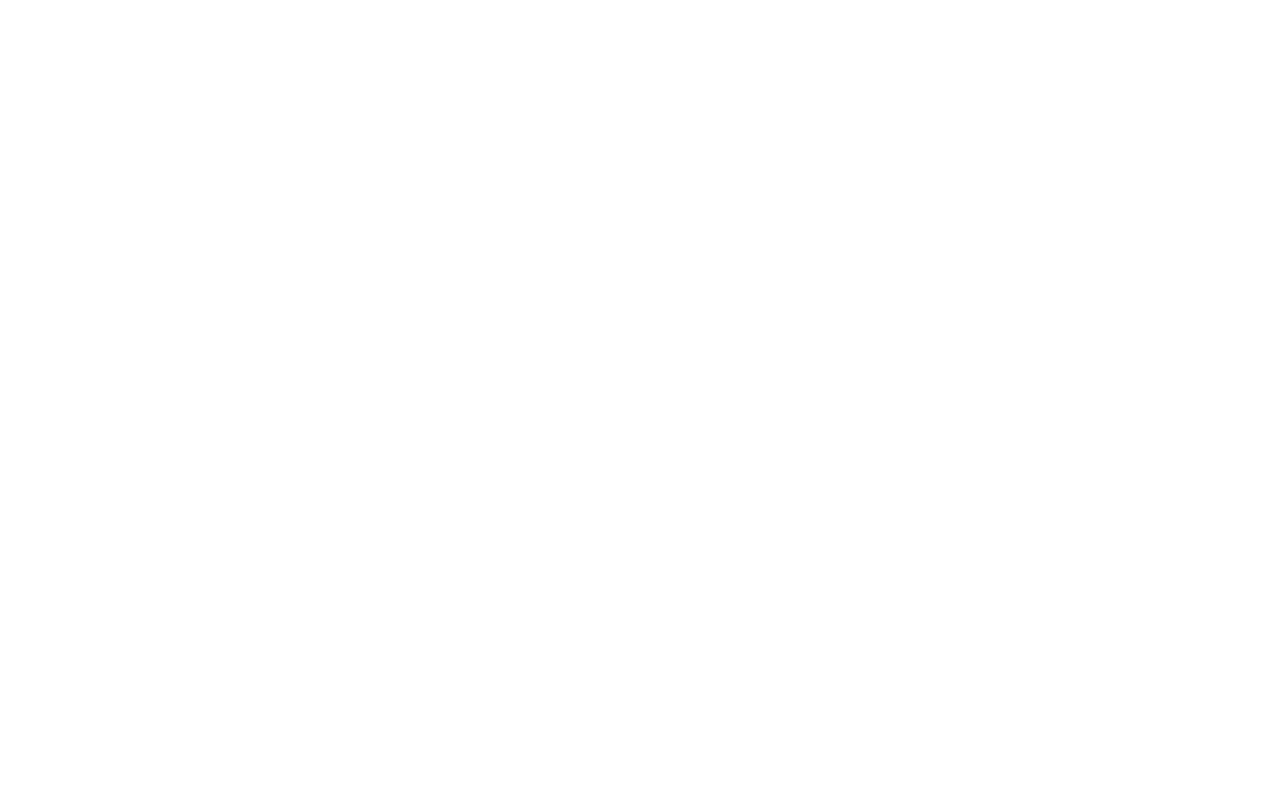
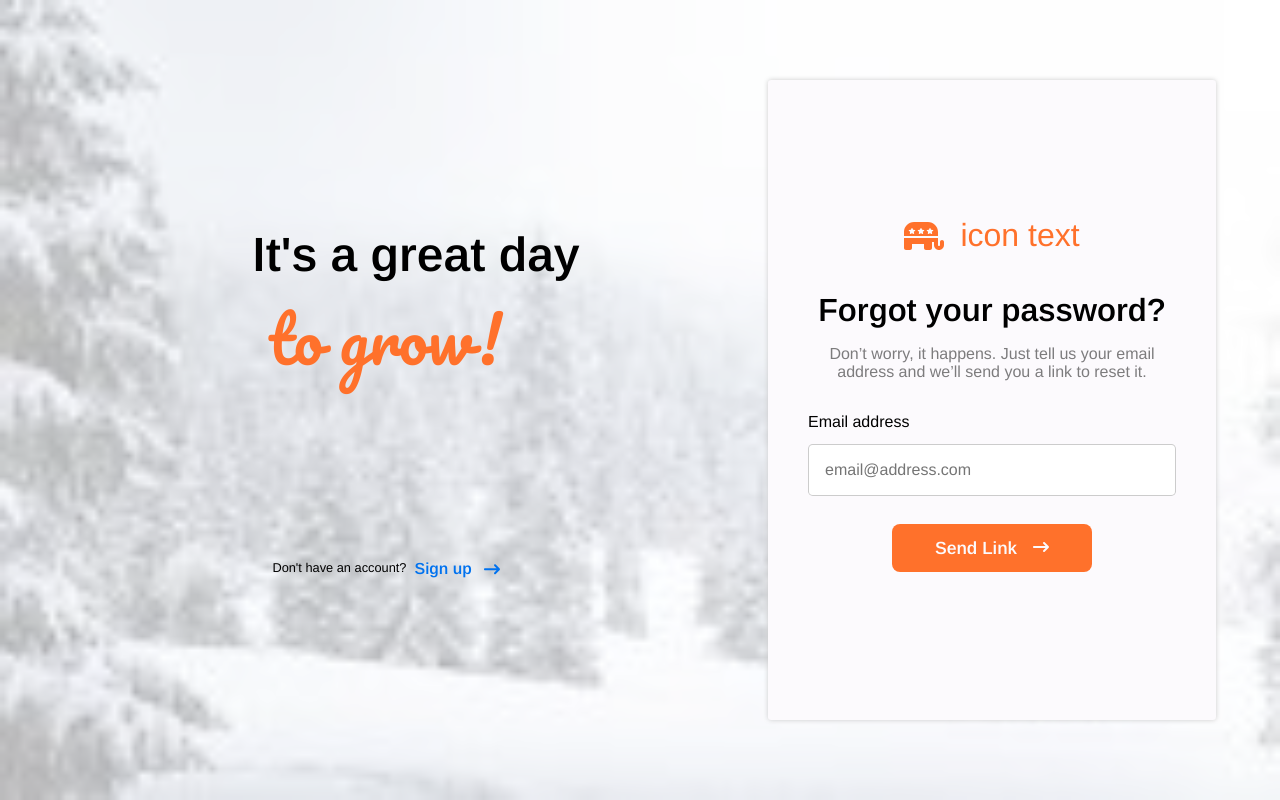
Before and after one commit to VBOHq/web_app_react_project, a React (Create React App) app: page /forgot_password in a window 1280 px wide. Before the commit this address had no page. Built offline with nearby package versions, Linux system fonts and the light colour scheme.

Commit message:
created the forgot password screen

```diff
--- a/src/App.css
+++ b/src/App.css
@@ -1,10 +1,13 @@
+@import url("https://fonts.googleapis.com/css2?family=Arimo:wght@400;500;600&family=Pacifico&display=swap");
+
 * {
   margin: 0%;
   padding: 0%;
   font-size: 1rem;
   box-sizing: border-box;
   text-rendering: optimizeSpeed;
-  image-rendering: optimizeQuality;
+  image-rendering: auto;
+  font-family: "Arimo", sans-serif;
 }
 
 :root {
--- a/src/App.js
+++ b/src/App.js
@@ -2,6 +2,9 @@ import React from "react";
 import { Route, BrowserRouter as Router, Routes } from "react-router-dom";
 import "./App.css";
 
+const ForgotPasswordDialog = React.lazy(() =>
+  import("./Components/ForgotPassword.Component/ForgotPasswordDialog")
+);
 const SampleView = React.lazy(() => import("./View/SampleView/SampleView.js"));
 const LandingView = React.lazy(() =>
   import("./View/LandingView/LandingView.js")
@@ -17,6 +20,7 @@ const App = () => {
           <Route path={"/"} element={<LandingView />} />
           <Route path={"/home"} element={<LandingView />} />
           <Route path={"/sample"} element={<SampleView />} />
+          <Route path={"/forgot_password"} element={<ForgotPasswordDialog />} />
         </Routes>
       </Router>
     </React.Suspense>
--- a/src/Common/CustomButton.jsx
+++ b/src/Common/CustomButton.jsx
@@ -1,12 +1,21 @@
 import React from "react";
 import { styled } from "styled-components";
 
-const CustomButton = ({ width, height, backgroundColor, color, text }) => {
+const CustomButton = ({
+  width,
+  height,
+  backgroundColor,
+  color,
+  text,
+  otherStyles,
+  otherProps,
+}) => {
   return (
     <Button
       style={{
         width: width ?? null,
         height: height ?? null,
+
         backgroundColor: backgroundColor
           ? backgroundColor
           : backgroundColor === "useDefault"
@@ -17,7 +26,9 @@ const CustomButton = ({ width, height, backgroundColor, color, text }) => {
           : color === "useDefault"
           ? "var(--cardColor)"
           : null,
+        ...otherStyles,
       }}
+      {...otherProps}
     >
       {text}
     </Button>
--- /dev/null
+++ b/src/Components/ForgotPassword.Component/ForgotPasswordDialog.jsx
@@ -0,0 +1,107 @@
+import React, { useRef } from "react";
+import { Container, FormWraper, Wrapper } from "./Styles/ForgotPasswordStyles";
+import { FontAwesomeIcon } from "@fortawesome/react-fontawesome";
+import bgImage from "./Assets/snowBg.png";
+import {
+  faLongArrowRight,
+  faRepublican,
+} from "@fortawesome/free-solid-svg-icons";
+import CustomButton from "../../Common/CustomButton";
+import { Link } from "react-router-dom";
+
+const ForgotPasswordDialog = () => {
+  const emailRef = useRef("");
+
+  return (
+    <Container>
+      <Wrapper style={{ backgroundImage: `url(${bgImage})` }}>
+        <aside className="ct_wp_aside">
+          <header className="ct_wp_asd_header">
+            <h1>
+              it's a great day <br />
+            </h1>
+            <span>to grow!</span>
+          </header>
+
+          <nav className="ct_wp_asd_signup">
+            <p>
+              <small>Don't have an account? </small>
+              <Link to={"/signup"} className="ct_wp_asd_sgnup_link">
+                Sign up
+                <FontAwesomeIcon
+                  icon={faLongArrowRight}
+                  color="var(--secondaryColor)"
+                  className="ct_wp_asd_sgnup_icon"
+                />
+              </Link>
+            </p>
+          </nav>
+        </aside>
+
+        <FormWraper>
+          <div className="fw_icon_wrap">
+            <FontAwesomeIcon icon={faRepublican} className="fw_icon" />
+            <small>icon text</small>
+          </div>
+
+          <header className="fw_wp_header">
+            <h1>forgot your password?</h1>
+            <p>
+              Don’t worry, it happens. Just tell us your email address and we’ll
+              send you a link to reset it.
+            </p>
+          </header>
+          <form className="fw_wp_form">
+            <label htmlFor="emal">Email address</label>
+            <input
+              type="email"
+              placeholder="email@address.com"
+              name="email"
+              id="email"
+              value={emailRef.current}
+              onChange={(e) => (emailRef.current = e.target.value)}
+            />
+
+            <div className="fw_wp_btn_wrap">
+              <CustomButton
+                otherProps={{
+                  onClick: (e) => {
+                    e.preventDefault();
+                    console.log("true", true);
+                  },
+                  className: "fw_wp_btn_wp_btn",
+                }}
+                text={
+                  <small>
+                    Send link
+                    <span>
+                      <FontAwesomeIcon
+                        icon={faLongArrowRight}
+                        className="btn_icon"
+                      />
+                    </span>
+                  </small>
+                }
+              />
+            </div>
+          </form>
+          <nav className="ct_wp_asd_signup">
+            <p>
+              <small>Don't have an account? </small>
+              <Link to={"/signup"} className="ct_wp_asd_sgnup_link">
+                Sign up
+                <FontAwesomeIcon
+                  icon={faLongArrowRight}
+                  color="var(--secondaryColor)"
+                  className="ct_wp_asd_sgnup_icon"
+                />
+              </Link>
+            </p>
+          </nav>
+        </FormWraper>
+      </Wrapper>
+    </Container>
+  );
+};
+
+export default ForgotPasswordDialog;
--- /dev/null
+++ b/src/Components/ForgotPassword.Component/Styles/ForgotPasswordStyles.js
@@ -0,0 +1,209 @@
+import styled from "styled-components";
+
+export const Container = styled.div`
+  width: var(--fullWidth);
+  min-height: 100vh;
+  display: flex;
+  justify-content: center;
+  align-items: center;
+`;
+
+export const Wrapper = styled.div`
+  width: 100%;
+  min-height: 100vh;
+  display: flex;
+  justify-content: center;
+  align-items: center;
+  background-repeat: no-repeat;
+  background-size: cover;
+  background-position: center 100%;
+  background-color: rgba(255, 255, 255, 0.7);
+  background-blend-mode: overlay;
+  @media only screen and (max-width: 637px) {
+    flex-wrap: wrap;
+  }
+
+  .ct_wp_aside {
+    width: 55%;
+    min-height: 80vh;
+    display: flex;
+    flex-flow: column;
+    justify-content: space-evenly;
+    align-items: center;
+    @media only screen and (max-width: 637px) {
+      flex: 1;
+      display: none;
+    }
+
+    .ct_wp_asd_header {
+      h1 {
+        font-size: 3rem;
+        text-align: center;
+        &::first-letter {
+          text-transform: uppercase;
+        }
+      }
+
+      span {
+        color: var(--primaryColor);
+        font-size: 4rem;
+        margin-left: 1rem;
+        font-family: "Pacifico", cursive;
+      }
+    }
+    .ct_wp_asd_signup {
+      width: 40%;
+      min-width: 300px;
+      padding: 0.4rem;
+      display: flex;
+      align-items: center;
+      transform: translateY(40%);
+
+      p {
+        display: flex;
+        gap: 0.5em;
+        width: max-content;
+        small {
+          font-size: 0.8rem;
+          /* opacity: 0.5; */
+        }
+        .ct_wp_asd_sgnup_link {
+          display: flex;
+          align-items: center;
+          width: max-content;
+          gap: 0.8rem;
+          text-decoration: none;
+          color: var(--secondaryColor);
+          font-weight: bold;
+          opacity: 1;
+        }
+      }
+    }
+  }
+`;
+export const FormWraper = styled.div`
+  width: 35%;
+  min-width: 300px;
+  min-height: 80vh;
+  display: flex;
+  flex-flow: column;
+  justify-content: center;
+  background-color: var(--cardColor);
+  border-radius: 0.2rem;
+  padding: 0rem 2.5rem;
+  box-shadow: 0px 0px 5px #ccc;
+  @media only screen and (max-width: 637px) {
+    flex: 1;
+  }
+
+  .fw_icon_wrap {
+    height: 3em;
+    display: flex;
+    justify-content: center;
+    align-items: center;
+    margin-bottom: 2rem;
+    gap: 1rem;
+    .fw_icon {
+      font-size: 2rem;
+      color: var(--primaryColor);
+    }
+
+    small {
+      font-size: 2rem;
+      color: var(--primaryColor);
+    }
+  }
+
+  .fw_wp_header {
+    text-align: center;
+    margin-bottom: 2rem;
+    h1 {
+      font-size: 2rem;
+      margin-bottom: 1rem;
+      &::first-letter {
+        text-transform: uppercase;
+      }
+    }
+
+    p {
+      opacity: 0.5;
+    }
+  }
+
+  .fw_wp_form {
+    display: flex;
+    flex-flow: column;
+    align-items: center;
+    gap: 0.8rem;
+    label {
+      width: 100%;
+    }
+    input {
+      width: 100%;
+      padding: 1rem;
+      border: none;
+      outline: none;
+      border-radius: 0.3rem;
+      border: 1px solid rgba(0, 0, 0, 0.2);
+    }
+
+    .fw_wp_btn_wrap {
+      margin: 1rem 0rem;
+      .fw_wp_btn_wp_btn {
+        background-color: var(--primaryColor);
+        color: var(--cardColor);
+        height: 3em;
+        width: 200px;
+        small {
+          display: flex;
+          align-items: center;
+          justify-content: center;
+          font-weight: bold;
+          font-size: 1.1rem;
+          text-transform: capitalize;
+          &::first-letter {
+            /* text-transform: uppercase !important; */
+          }
+          span {
+            margin-left: 1rem;
+          }
+        }
+      }
+    }
+  }
+  .ct_wp_asd_signup {
+    width: 40%;
+    min-width: 300px;
+    padding: 0.4rem;
+    display: flex;
+    align-items: center;
+    justify-content: center;
+    text-align: center;
+    transform: translateY(40%);
+    display: none;
+    @media only screen and (max-width: 637px) {
+      width: 100%;
+      display: flex;
+    }
+
+    p {
+      display: flex;
+      gap: 0.5em;
+      width: max-content;
+      small {
+        font-size: 0.8rem;
+        opacity: 0.5;
+      }
+      .ct_wp_asd_sgnup_link {
+        display: flex;
+        align-items: center;
+        width: max-content;
+        gap: 0.8rem;
+        text-decoration: none;
+        color: var(--secondaryColor);
+        font-weight: bold;
+        opacity: 1;
+      }
+    }
+  }
+`;
```
Also changed, not shown: src/Components/ForgotPassword.Component/Assets/snowBg.png (added).
